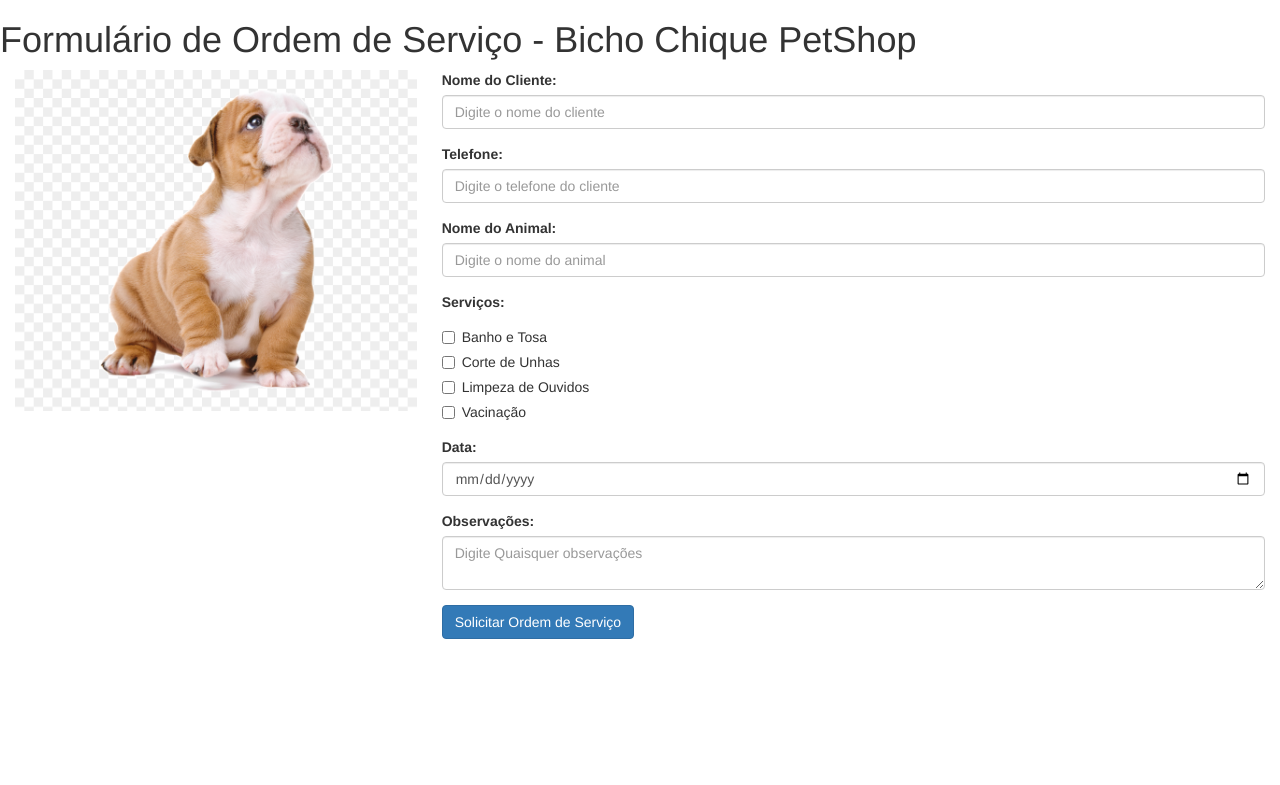
After one commit to Voi9d/PHPBrasil, a PHP site: page /Academico/CachorroPHP.php in a window 1280 px wide. The commit adds this page. Shown: the top 785 px of the page. Run offline with PHP 8.4, Linux system fonts and the light colour scheme.

Commit message:
Add files via upload

```diff
--- /dev/null
+++ b/www/Academico/CachorroPHP.php
@@ -0,0 +1,127 @@
+<html>
+    <head>
+        <title>Bicho Chique</title>
+        <!-- Latest compiled and minified CSS -->
+        <link href="css/bootstrap.min.css" rel="stylesheet" type="text/css"/>
+        <script src="js/bootstrap.min.js" type="text/javascript"></script>
+        <script src="js/jquery.min.js" type="text/javascript"></script>
+        <link href="css/style.css" rel="stylesheet" type="text/css"/>
+    </head>
+    <body>
+        <style>
+
+
+
+        </style>
+
+        <h1> Formulário de Ordem de Serviço - Bicho Chique PetShop </h1>
+        <form method="post">
+            <div class="col-md-4">
+                <img src="img/150-1506673_hd-cachorro-png-imagem-de-cachorro-de-png.png" height="341" alt=""/>
+            </div>
+
+
+            <div class="col-md-8">
+                <div class="form-group">
+                    <label for="nomecliente">Nome do Cliente:</label>
+                    <input type="text" class="form-control" id="nomecliente" name="nome" placeholder="Digite o nome do cliente">
+                </div>
+
+
+                <div class="form-group">
+                    <label for="telefone">Telefone:</label>
+                    <input type="text" class="form-control" id="telefone" name="telefone" placeholder="Digite o telefone do cliente">
+                </div>
+
+
+                <div class="form-group">
+                    <label for="nomeanimal">Nome do Animal:</label>
+                    <input type="text" class="form-control" id="NomeAnimal" name="nomeanimal" placeholder="Digite o nome do animal">
+                </div>
+
+                <div class="form-group">
+                    <label for="Serviços">Serviços:</label>
+                    <div class="checkbox">
+                        <label><input type="checkbox" name="checkbox[]" value="Banho e Tosa">Banho e Tosa</label>
+                    </div>
+                    <div class="checkbox">
+                        <label><input type="checkbox" name="checkbox[]" value="Corte de unhas">Corte de Unhas</label>
+                    </div>
+                    <div class="checkbox">
+                        <label><input type="checkbox" name="checkbox[]" value="Limpeza de ouvidos">Limpeza de Ouvidos</label>
+                    </div>
+                    <div class="checkbox">
+                        <label><input type="checkbox" name="checkbox[]" value="Vacinação">Vacinação</label>
+                    </div>
+                </div>
+
+                <div class="form-group">
+                    <label for="data">Data:</label>
+                    <input type="date" class="form-control" id="data" name="data">
+
+                </div>
+
+                <div class="form-group">
+                    <label for="obs">Observações:</label>
+                    <textarea class="form-control" id="obs" name="obs" placeholder="Digite Quaisquer observações"></textarea>
+
+                </div>
+
+
+                <div class="btn-group">
+                    <input type="submit" value="Solicitar Ordem de Serviço" name="solicitar" id="solicitar" class="btn btn-primary">
+                </div>
+
+
+
+            </div>
+        </form>
+
+        <?php
+        if (isset($_POST['solicitar'])) {
+            @$nome = $_POST['nome'];
+            @$telefone = $_POST['telefone'];
+            @$nomeAnimal = $_POST['nomeanimal'];
+            @$servico = $_POST['checkbox'];
+            @$data = $_POST['data'];
+            @$observacoes = $_POST['obs'];
+
+            $camposVazios = []; // vet sem max
+            if (empty($nome)) {
+                $camposVazios[] = "Nome";
+            }
+            if (empty($telefone)) {
+                $camposVazios[] = "Telefone";
+            }
+            if (empty($nomeAnimal)) {
+                $camposVazios[] = "Nome do Animal";
+            }
+            if (empty($servico)) {
+                $camposVazios[] = "Serviços";
+            }
+            if (empty($data)) {
+                $camposVazios[] = "Data";
+            }
+            if (empty($observacoes)) {
+                $camposVazios[] = "Observações";
+            }
+
+            if (!empty($camposVazios)) { // se estiver algum vazio
+                echo "Os seguintes campos estão vazios: " . implode(", ", $camposVazios);
+            } else {
+                $servicosetal = implode(", ", $servico);
+                echo '<legend>Dados</legend>
+                <p>Nome: ' . $nome . '</p>
+                <p>Telefone: ' . $telefone . '</p>
+                <p>Nome do Animal: ' . $nomeAnimal . '</p>
+                <p>Serviços: ' . $servicosetal . '</p>
+                <p>Data: ' . $data . '</p>
+                <p>Observações: ' . $observacoes . '</p>
+                ';
+            }
+        }
+        ?>
+
+
+    </body>
+</html>
--- a/www/Academico/index.php
+++ b/www/Academico/index.php
@@ -15,6 +15,9 @@ Click nbfs://nbhost/SystemFileSystem/Templates/Project/PHP/PHPProject.php to edi
     <body>
         <h2>Sistema de ensino</h2>
         <form method="post" action="userDetails.php">
+            <div class="col-md-4">
+                <img src="img/campus-ufsm-gilciano-sala-2-.jpg" alt=""/>
+            </div>
             <table>
                 <tr>
                     <td>Matricula (número):</td>
```
Also changed, not shown: www/Academico/img/150-1506673_hd-cachorro-png-imagem-de-cachorro-de-png.png (added), 1 other file.
